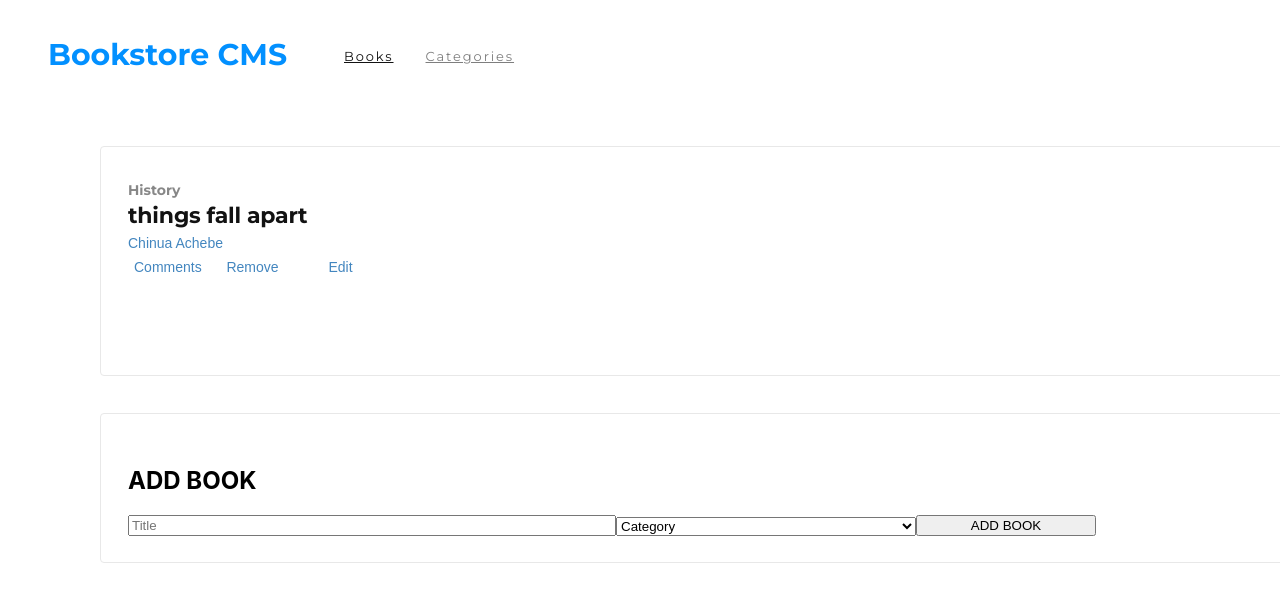
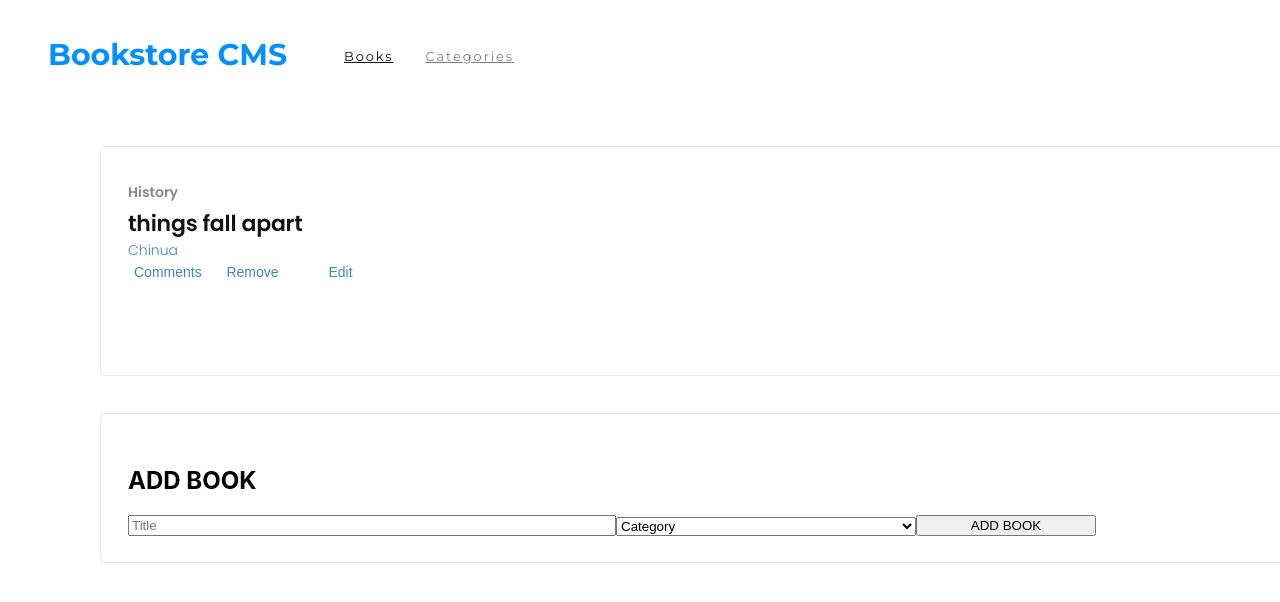
Before and after one commit to HanningtoneM/Book-store, a React (Create React App) app: page / in a window 1280 px wide. Shown: the top 602 px of the page. Built offline with nearby package versions, Linux system fonts and the light colour scheme.

Commit message:
Changed Font

```diff
--- a/src/components/Book.css
+++ b/src/components/Book.css
@@ -1,4 +1,4 @@
-@import url(https://fonts.googleapis.com/css?family=Roboto+Slab:100,200,300,regular,500,600,700,800,900);
+@import url('https://fonts.googleapis.com/css2?family=Poppins:wght@200;300;400;500;600&display=swap');
 
 .bookList {
   width: 75rem;
@@ -8,6 +8,7 @@
   border-radius: 4px;
   border: solid 1px #e8e8e8;
   background-color: #fff;
+  font-family: 'Poppins', sans-serif;
 }
 
 .gen {
@@ -15,7 +16,6 @@
   height: 1.125rem;
   margin: 0 2.438rem 0 0;
   opacity: 0.5;
-  font-family: Montserrat, sans-serif;
   font-size: 0.875rem;
   font-weight: bold;
   font-stretch: normal;
@@ -29,7 +29,6 @@
   width: 12.313rem;
   height: 1.813rem;
   margin: 0.188rem 20.188rem 0 0;
-  font-family: RobotoSlab, Montserrat, sans-serif;
   font-size: 1.375rem;
   font-weight: bold;
   font-stretch: normal;
@@ -43,7 +42,6 @@
   width: 6.688rem;
   height: 1.188rem;
   margin: 0.25rem 0 0;
-  font-family: RobotoSlab, sans-serif;
   font-size: 0.875rem;
   font-weight: 300;
   font-stretch: normal;
@@ -57,7 +55,6 @@
   width: 4.563rem;
   height: 1.188rem;
   margin: 0.188rem 0.938rem 0.125rem 0;
-  font-family: RobotoSlab, sans-serif;
   font-size: 0.875rem;
   font-weight: 300;
   font-stretch: normal;
```
